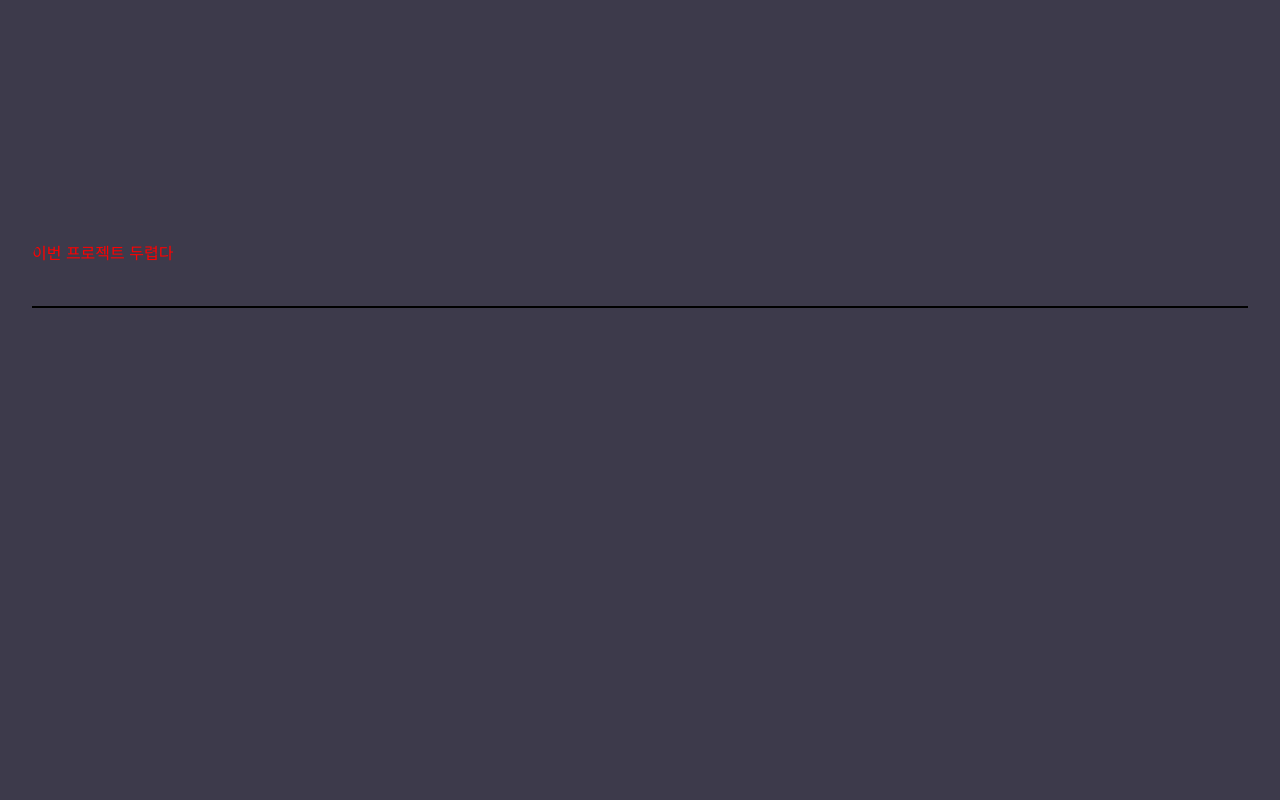
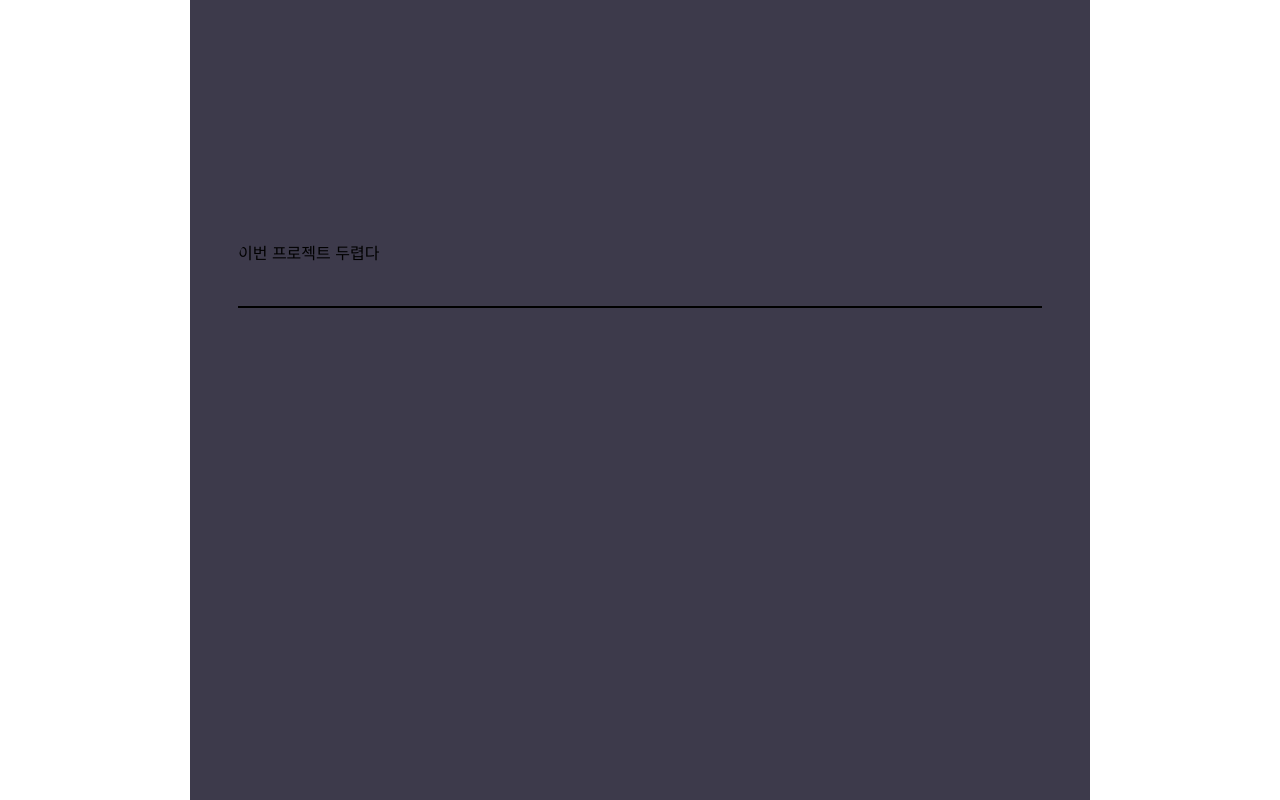
Before and after one commit to LILAC-Team/LILAC, a Next.js app in the folder frontend/: page / in a window 1280 px wide. Both pictures are taken after a click on the button "버튼". Built offline with nearby package versions, Linux system fonts and the light colour scheme.

Commit message:
✨ Feat: LargeModal 컴포넌트 추가
- [x] LargeModal 컴포넌트 추가

```diff
--- a/frontend/components/common/CommonModal/LargeModal/index.tsx
+++ b/frontend/components/common/CommonModal/LargeModal/index.tsx
@@ -7,15 +7,18 @@ interface LargeModalProps {
   children: React.ReactNode;
 }
 
+/**
+ *
+ * handleSetShowModal을 내려줄때,
+ * 반드시,
+ * document.body.style.overflow = " auto";
+ * 코드 포함.
+ */
+
 const LargeModal = ({ handleSetShowModal, children }: LargeModalProps) => {
   useEffect(() => {
     document.body.style.overflow = "hidden";
   }, []);
-
-  const closeModal = () => {
-    document.body.style.overflow = " auto";
-    handleSetShowModal();
-  };
 
   return createPortal(
     <S.Modal>
--- a/frontend/components/common/CommonModal/LargeModal/style.tsx
+++ b/frontend/components/common/CommonModal/LargeModal/style.tsx
@@ -2,11 +2,8 @@ import styled from "styled-components";
 
 export const Modal = styled.div`
   height: 100%;
-  width: 100vw;
+  width: 100%;
   z-index: 10;
-  position: fixed;
-  top: 0;
-  left: 0;
   flex: 1;
   padding: 2rem;
   display: flex;
@@ -20,8 +17,6 @@ export const ModalContent = styled.div`
   min-height: 20rem;
   background-color: transparent;
   border-radius: 1.25rem;
-  /* padding: 2rem 1.5rem; */
-  /* margin: 0.75rem; */
   box-sizing: border-box;
   overflow-y: auto;
 `;
--- a/frontend/pages/_document.tsx
+++ b/frontend/pages/_document.tsx
@@ -22,8 +22,6 @@ const Document = ({ styles }) => {
               margin: 0rem;
               padding: 0rem 1rem 0rem 1rem;
               overflow-x: hidden;
-              background: var(--color-background);
-              color: red;
             }
           `}
         </style>
--- a/frontend/styles/globals.css
+++ b/frontend/styles/globals.css
@@ -125,6 +125,7 @@ html {
   --color-primary: #cca4fc;
   --color-light: #e3dfff;
   height: calc(var(--vh, 1vh) * 100);
+  background-color: white;
 }
 
 @media (min-width: 901px) {
@@ -137,7 +138,8 @@ html {
 body {
   font-family: "NotoSansKR700", "HSBomBaram", "NotoSansKR400", "NotoSansKR500",
     sans-serif;
-  max-width: 100vw;
+  width: 100%;
+  height: calc(var(--vh, 1vh) * 100);
   margin: 0rem;
   padding: 0rem 1rem 0rem 1rem;
   overflow-x: hidden;
```
